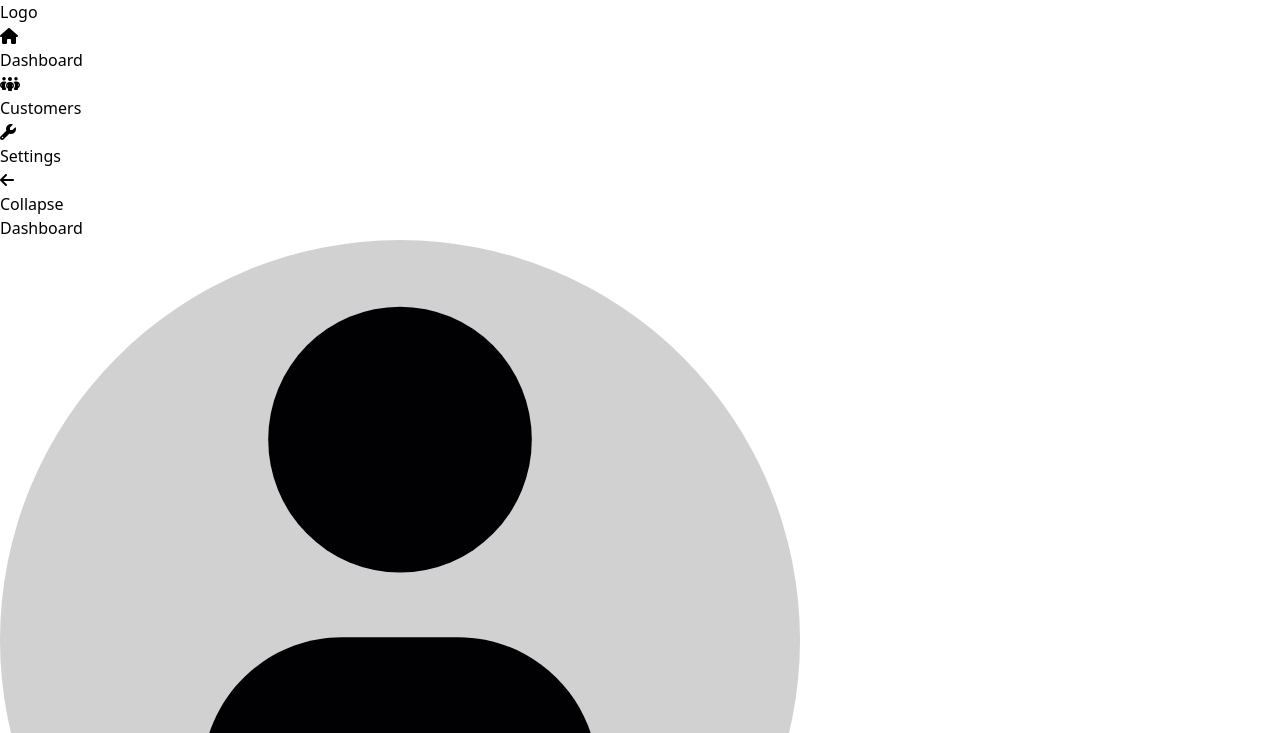
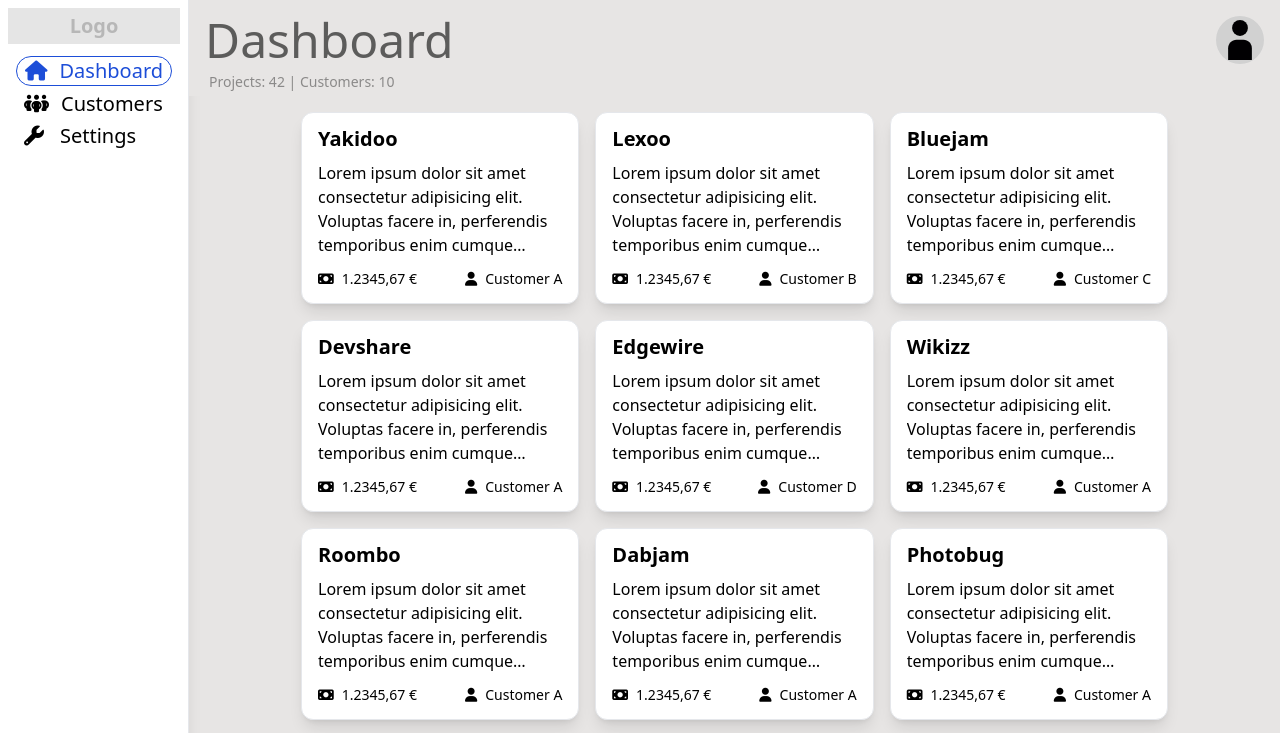
Before and after one commit to malikkotb/dashboard, a website: page index.html in a window 1280 px wide. Shown: the top 733 px of the page. Drawn offline with Linux system fonts and the light colour scheme.

Commit message:
fixing deploy issues

```diff
--- a/index.html
+++ b/index.html
@@ -11,7 +11,7 @@
       crossorigin="anonymous"
       referrerpolicy="no-referrer"
     />
-    <link href="./output.css" rel="stylesheet" />
+    <link href="./dist/output.css" rel="stylesheet" />
   </head>
   <body>
     <div class="flex m-0">
```
